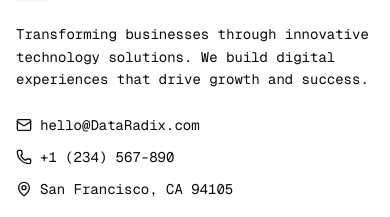
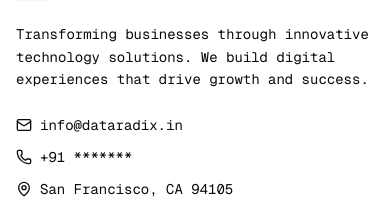
Before and after one commit to dataradixlabs/github.dataradix.in, a React (Vite) app: page /services/cloud-infrastructure-devops in a window 390 px wide. Shown: the part 4805-5022 px from the top of the page. Built offline with nearby package versions, Linux system fonts and the light colour scheme.

Commit message:
chore(contact): update official email to info@dataradix.in and phone to +91 *******

```diff
--- a/src/app/components/ChatBot.tsx
+++ b/src/app/components/ChatBot.tsx
@@ -18,7 +18,7 @@ export function ChatBot() {
     // Simulate bot response
     setTimeout(() => {
       setMessages(prev => [...prev, {
-        text: "Thanks for your message! Our team will get back to you shortly. For immediate assistance, please contact us at hello@DataRadix.com",
+        text: "Thanks for your message! Our team will get back to you shortly. For immediate assistance, please contact us at info@dataradix.in",
         isUser: false
       }]);
     }, 1000);
--- a/src/app/components/Footer.tsx
+++ b/src/app/components/Footer.tsx
@@ -45,14 +45,14 @@ export function Footer() {
             <div className="space-y-3 text-sm text-muted-foreground">
               <div className="flex items-center gap-2">
                 <Mail className="w-4 h-4 text-foreground" />
-                <a href="mailto:hello@DataRadix.com" className="hover:text-foreground transition-colors">
-                  hello@DataRadix.com
+                <a href="mailto:info@dataradix.in" className="hover:text-foreground transition-colors">
+                  info@dataradix.in
                 </a>
               </div>
               <div className="flex items-center gap-2">
                 <Phone className="w-4 h-4 text-foreground" />
-                <a href="tel:+1234567890" className="hover:text-foreground transition-colors">
-                  +1 (234) 567-890
+                <a href="tel:+91*******" className="hover:text-foreground transition-colors">
+                  +91 *******
                 </a>
               </div>
               <div className="flex items-center gap-2">
--- a/src/app/components/sections/home/ReadyToBuildSection.tsx
+++ b/src/app/components/sections/home/ReadyToBuildSection.tsx
@@ -28,7 +28,7 @@ export function ReadyToBuildSection() {
               <ArrowRight className="w-5 h-5" />
             </Link>
             <a
-              href="mailto:hello@DataRadix.com"
+              href="mailto:info@dataradix.in"
               className="px-8 py-4 border border-border hover:bg-secondary text-foreground font-medium transition-colors"
             >
               Email Us
--- a/src/app/data/index.ts
+++ b/src/app/data/index.ts
@@ -1076,16 +1076,16 @@ export const CONTACT_METHODS = [
   {
     icon: Mail,
     title: 'Email Us',
-    content: 'hello@DataRadix.com',
+    content: 'info@dataradix.in',
     description: 'Send us an email anytime',
-    link: 'mailto:hello@DataRadix.com',
+    link: 'mailto:info@dataradix.in',
   },
   {
     icon: Phone,
     title: 'Call Us',
-    content: '+1 (234) 567-890',
+    content: '+91 *******',
     description: 'Mon-Fri from 9am to 6pm',
-    link: 'tel:+1234567890',
+    link: 'tel:+91*******',
   },
   {
     icon: MapPin,
```
